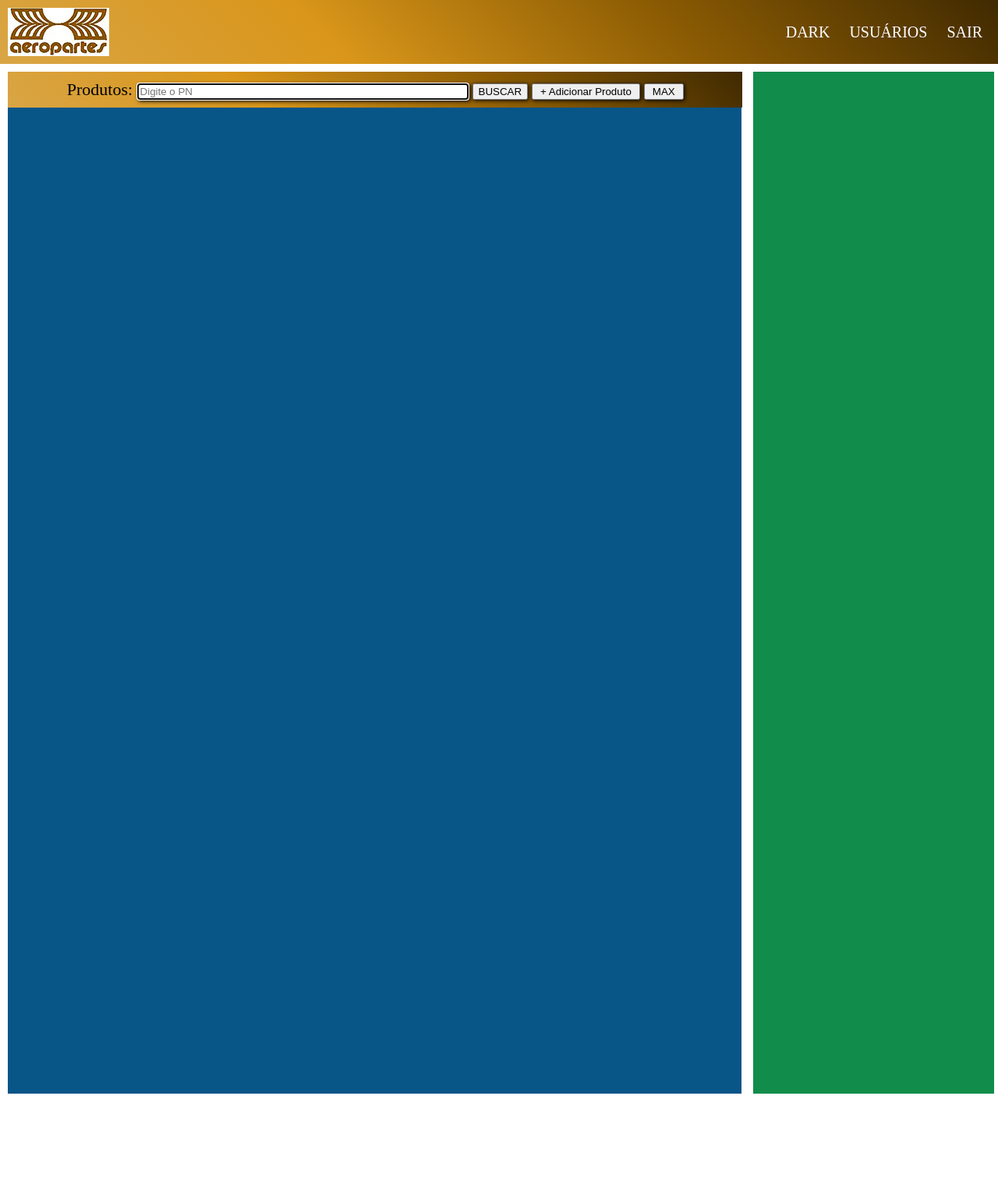
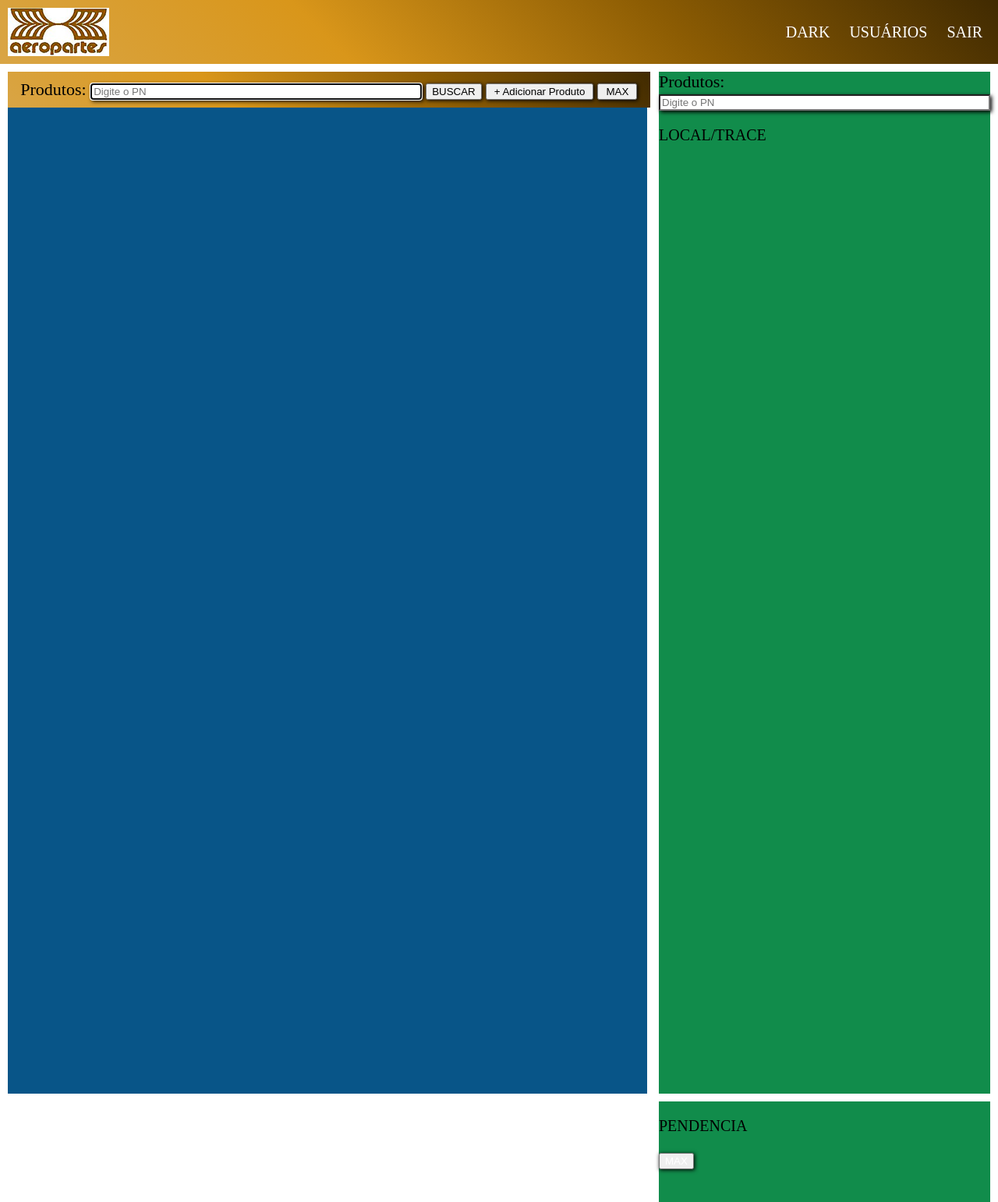
Before and after one commit to imayworm/aero-sys, a PHP site: page /index-teste.html in a window 1280 px wide. Shown: the whole page at 78% size. Run offline with PHP 8.4, Linux system fonts and the light colour scheme.

Commit message:
ler descricao
alteracao do menu, troca de datalist, index falta botao, cor e icone.

```diff
--- a/_css/estilo-index-teste.css
+++ b/_css/estilo-index-teste.css
@@ -7,9 +7,8 @@
     font-family: Arial sans-serif;
 
 }
-/*esconde os scrolls*/
-html,
-body {
+/*esconde os scrolls overflow: hidden;*/
+html, body {
     overflow: hidden;
     width: 100%;
     height: 100%;
--- a/index-teste.html
+++ b/index-teste.html
@@ -22,7 +22,7 @@
         sair -->
         <nav>
             <ul class="menu-interno">
-                <li><a>DARK</a></li>
+                <li><a href="#">DARK</a></li>
                 <li><a href="usuarios-list.html" target="_self">USUÁRIOS</a></li>
                 <li><a href="login.html" target="_self">SAIR</a></li>
             </ul>
@@ -44,24 +44,42 @@
 
             </header>
             <!--<div class="break"></div>  break to a new row -->
-            <div></div>
+
         </div>
 
-        <div class="sidebar">
+        <!-- <div class="sidebar"> -->
             <div class="flex">
+                <label for="cBuscar-prod" id="cBuscar-prod1">Produtos: </label>
+                    <input type="" name="tBuscar-prod" id="cBuscar-prod" size="50" maxlength="40" max="40"
+                           autofocus autocapitalize="characters" placeholder="Digite o PN">
+                <p>LOCAL/TRACE</p>
+
+            </div>
+
+            <div class="flex">
+                <header class="sidebar">
+                    <nav class="menu-produto">
+
+                        <p>PENDENCIA</p>
+                        <button class="button"><a href="pendencia.html" target="_self" >MAX</a> </button>
+                    </nav>
+
+                </header>
 
 
             </div>
 
             <div class="flex">
+                <header class="sidebar">
+                    <nav class="menu-produto">
+                        <p>COTACAO</p>
+                        <button class="button"><a href="cotacao-list.html" target="_self" >MAX</a> </button>
+                    </nav>
 
-
+                </header>
+                <P>COTACAO</P>
             </div>
 
-            <div class="flex">
-
-            </div>
-        </div>
 
 
 
```
Also changed, not shown: pendencia.html (added).
